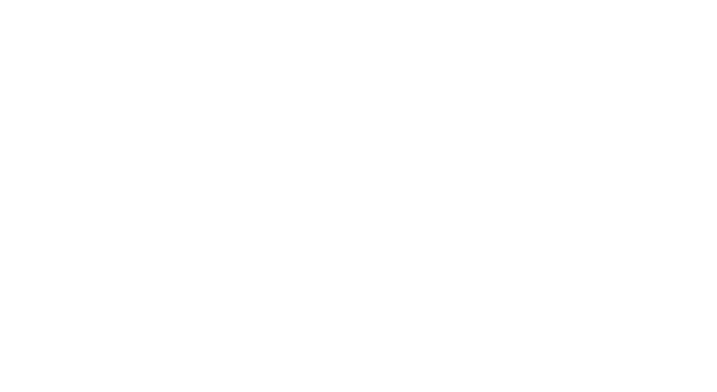
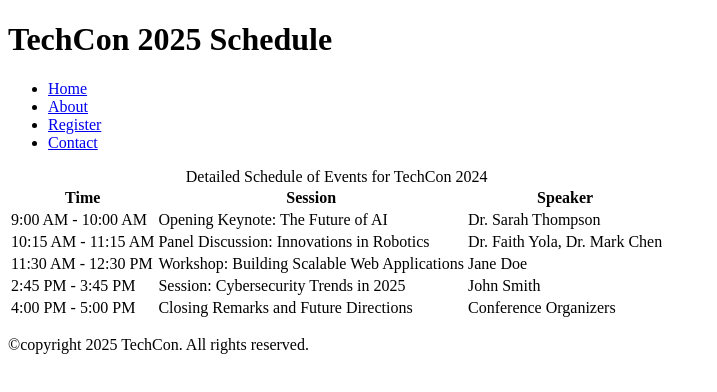
Before and after one commit to alx-software-engineer/TechCon_HTML, a plain HTML site: page techcon_website/schedule.html in a window 1280 px wide. Shown: the whole page, without its empty margins (0-717 px from the left). Drawn offline with Linux system fonts and the light colour scheme.

Commit message:
Add schedule

```diff
--- a/techcon_website/schedule.html
+++ b/techcon_website/schedule.html
@@ -0,0 +1,67 @@
+<!DOCTYPE html>
+<html lang="en">
+<head>
+    <meta charset="UTF-8">
+    <meta name="viewport" content="width=device-width, initial-scale=1.0">
+    <title>Schedule</title>
+</head>
+<body>
+    <header>
+        <h1>TechCon 2025 Schedule</h1>
+        <nav>
+            <ul>
+                <li><a href="index.html" target="_blank">Home</a></li>
+                <li><a href="about.html" target="_blank">About</a></li>
+                <li><a href="register.html" target="_blank">Register</a></li>
+                <li><a href="contact.html" target="_blank">Contact</a></li>
+            </ul>
+        </nav>
+    </header>
+
+    <main>
+        <table>
+            <caption>
+                Detailed Schedule of Events for TechCon 2024
+            </caption>
+            <thead>
+                <tr>
+                    <th scope="col">Time</th>
+                    <th scope="col">Session</th>
+                    <th scope="col">Speaker</th>
+                </tr>
+            </thead>
+
+            <tbody>
+                <tr>
+                    <td>9:00 AM - 10:00 AM</td>
+                    <td>Opening Keynote: The Future of AI</td>
+                    <td>Dr. Sarah Thompson</td>
+                </tr>
+                <tr>
+                    <td>10:15 AM - 11:15 AM</td>
+                    <td>Panel Discussion: Innovations in Robotics</td>
+                    <td>Dr. Faith Yola, Dr. Mark Chen</td>
+                </tr>
+                <tr>
+                    <td>11:30 AM - 12:30 PM</td>
+                    <td>Workshop: Building Scalable Web Applications</td>
+                    <td>Jane Doe</td>
+                </tr>
+                <tr>
+                    <td>2:45 PM - 3:45 PM</td>
+                    <td>Session: Cybersecurity Trends in 2025</td>
+                    <td>John Smith</td>
+                </tr>
+                <tr>
+                    <td>4:00 PM - 5:00 PM</td>
+                    <td>Closing Remarks and Future Directions</td>
+                    <td>Conference Organizers</td>
+                </tr>
+        </table>
+    </main>
+
+    <footer>
+         <p>&copy;copyright 2025 TechCon. All rights reserved.</p>
+    </footer>
+</body>
+</html>
```
Also changed, not shown: techcon_website/about.html (+1 -1 lines).
